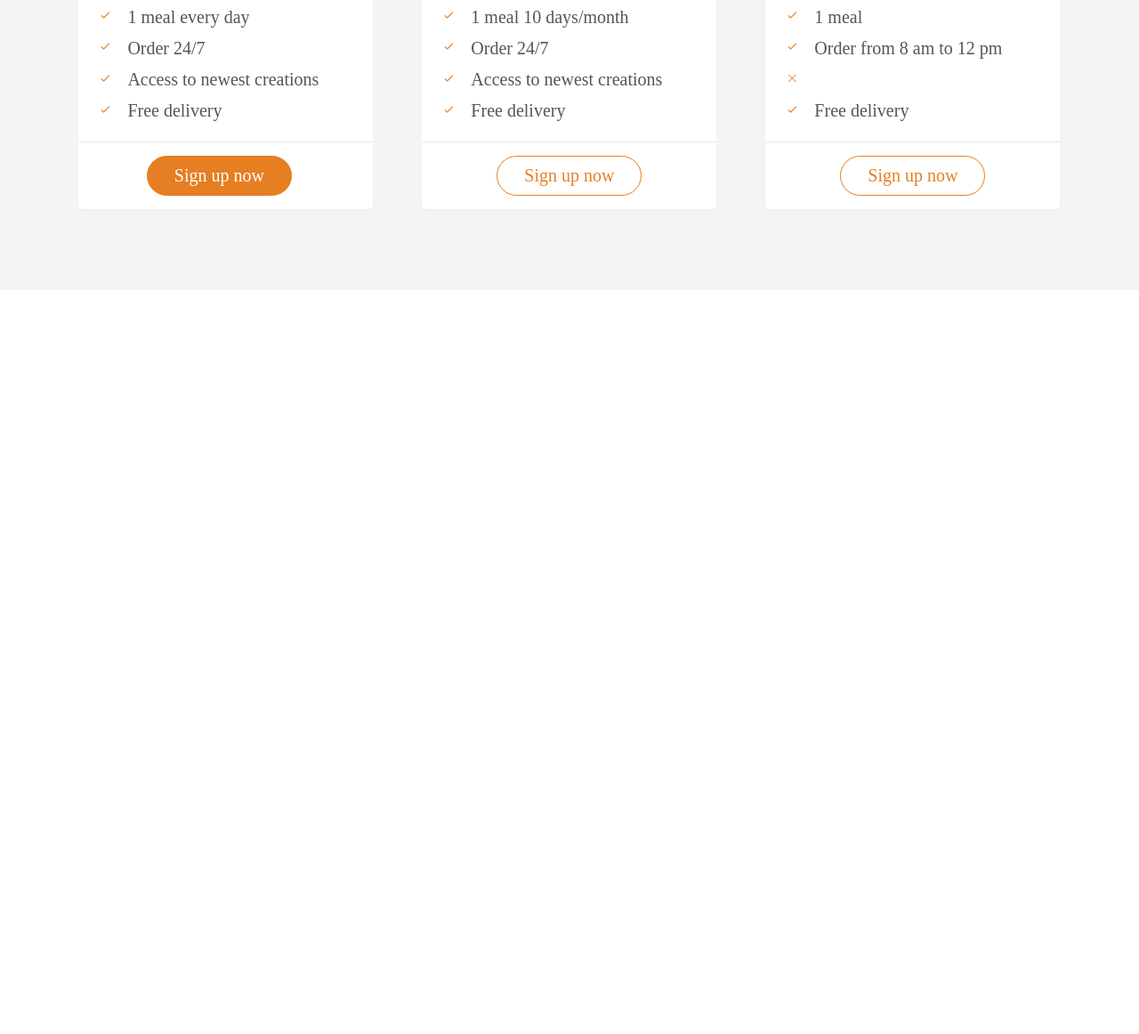
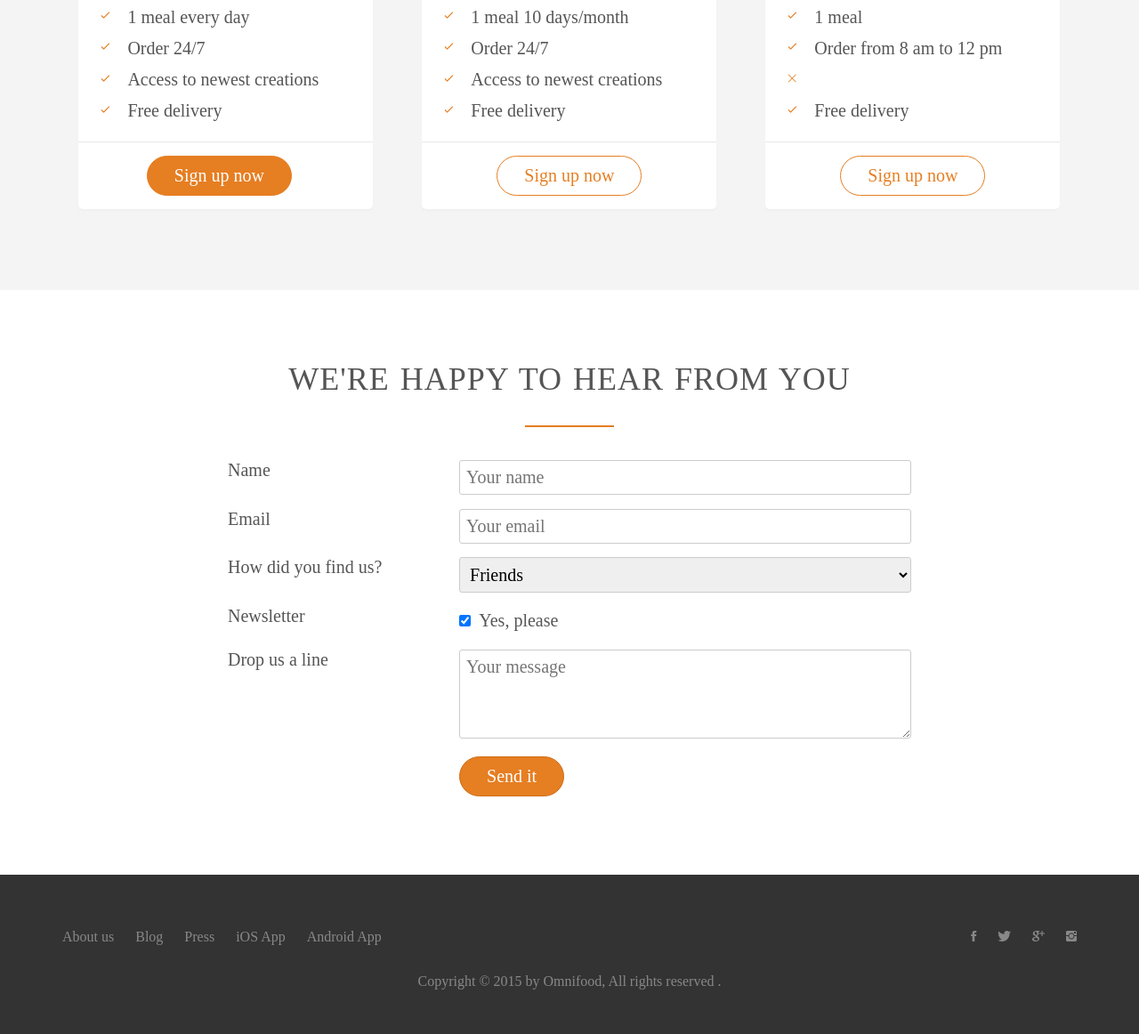
Before and after one commit to aissatna/Omni_food_website, a plain HTML site: page index.html in a window 1280 px wide. Shown: the part 4273-5435 px from the top of the page at 89% size. Before the commit the page ends 4599 px from the top, so only its background shows below. Drawn offline with Linux system fonts and the light colour scheme; files whose address does not match are found by name.

Commit message:
Building Section_FORM and Section_FOOTER

```diff
--- a/index.html
+++ b/index.html
@@ -147,7 +147,7 @@
 
 </section>
 
-<!--**********************  HOW IT WORKS  ****************-->
+<!--**********************  SECTION HOW IT WORKS  ****************-->
 <section class="section-steps">
     <div class="row">
         <h2>How it works &mdash;Simple as 1,2,3</h2>
@@ -257,7 +257,7 @@
 
 </section>
 
-<!--********************** CUSTOMER TESTIMONIALS  ****************-->
+<!--********************** SECTION CUSTOMER TESTIMONIALS  ****************-->
 <section class="section-testimonials">
     <div class="row">
         <h2>
@@ -289,7 +289,7 @@
 
     </div>
 </section>
-<!--********************** Sign up and pricing plans ****************-->
+<!--********************** SECTION SIGN UP  ****************-->
 <section class="section-plans">
     <div class="row">
         <h2>
@@ -363,6 +363,115 @@
 
 
 </section>
+<!--********************** SECTION FORM ****************-->
+<section class="section-form">
+    <div class="row">
+        <h2>
+            We're happy to hear from you
+        </h2>
+    </div>
+    <div class="row">
+        <form action="#" class="contact-form" method="post">
+            <div class="row">
+                <div class="col span-1-of-3">
+                    <label for="name">Name</label>
+                </div>
+                <div class="col span-2-of-3">
+                    <input id="name" name="name" placeholder="Your name" required type="text">
+                </div>
+
+            </div>
+            <div class="row">
+                <div class="col span-1-of-3">
+                    <label for="email">Email</label>
+                </div>
+                <div class="col span-2-of-3">
+                    <input id="email" name="email" placeholder="Your email" required type="email">
+                </div>
+
+            </div>
+            <div class="row">
+                <div class="col span-1-of-3">
+                    <label for="find-us">How did you find us?</label>
+                </div>
+                <div class="col span-2-of-3">
+                    <select id="find-us" name="find-us">
+                        <option selected value="friends">Friends</option>
+                        <option value="search">Search Engine</option>
+                        <option value="Ad">Advertisement</option>
+                        <option value="other">Other</option>
+
+                    </select>
+                </div>
+
+            </div>
+            <div class="row">
+                <div class="col span-1-of-3">
+                    <label for="news">Newsletter</label>
+                </div>
+                <div class="col span-2-of-3">
+                    <input checked id="news" name="news" type="checkbox"> Yes, please
+                </div>
+
+            </div>
+            <div class="row">
+                <div class="col span-1-of-3">
+                    <label>Drop us a line</label>
+                </div>
+                <div class="col span-2-of-3">
+                    <textarea name="message" placeholder="Your message"></textarea>
+                </div>
+
+            </div>
+            <div class="row">
+                <div class="col span-1-of-3">
+                    <label>&nbsp;</label>
+                </div>
+                <div class="col span-2-of-3">
+                    <input type="submit" value="Send it">
+                </div>
+
+            </div>
+
+
+        </form>
+
+
+    </div>
+</section>
+<!--********************** SECTION FOOTER ****************-->
+<footer>
+    <div class="row">
+        <div class="col span-1-of-2">
+            <ul class="footer-nav">
+                <li><a href="#"> About us </a></li>
+                <li><a href="#"> Blog </a></li>
+                <li><a href="#"> Press </a></li>
+                <li><a href="#"> iOS App </a></li>
+                <li><a href="#"> Android App</a></li>
+
+
+            </ul>
+
+        </div>
+        <div class="col span-1-of-2">
+            <ul class="social-links">
+                <li><a href="#"><i class="ion-social-facebook"></i> </a></li>
+                <li><a href="#"><i class="ion-social-twitter"></i> </a></li>
+                <li><a href="#"><i class="ion-social-googleplus"></i> </a></li>
+                <li><a href="#"><i class="ion-social-instagram"></i> </a></li>
+            </ul>
+        </div>
+
+    </div>
+    <div class="row">
+        <p>
+            Copyright &copy; 2015 by Omnifood, All rights reserved .
+        </p>
+    </div>
+
+</footer>
+
 
 </body>
 
--- a/resources/css/style.css
+++ b/resources/css/style.css
@@ -127,11 +127,11 @@ h2:after {
 
 /*}*/
 a:link, a:visited {
- color: #e67e22;
+    color: #e67e22;
     text-decoration: none;
     padding-bottom: 1px;
     border-bottom: 1px solid #e67e22;
-    transition: border-bottom 0.2s, color 0.2s ;
+    transition: border-bottom 0.2s, color 0.2s;
 }
 
 a:hover, a:active {
@@ -142,7 +142,8 @@ a:hover, a:active {
 
 /*-----------------BUTTONS--------------------*/
 .btn:link,
-.btn:visited {
+.btn:visited,
+input[type=submit] {
     display: inline-block;
     padding: 10px 30px;
     font-weight: 300;
@@ -153,7 +154,8 @@ a:hover, a:active {
 }
 
 .btn-full:link,
-.btn-full:visited {
+.btn-full:visited,
+input[type=submit] {
     background-color: #e67e22;
     border: 1px solid #e67e22;
     color: white;
@@ -167,12 +169,15 @@ a:hover, a:active {
 }
 
 .btn:hover,
-.btn:active {
+.btn:active,
+input[type=submit]:hover,
+input[type=submit]:active {
     background-color: #cf6d17;
 }
 
 .btn-full:hover,
-.btn-full:active {
+.btn-full:active,
+input[type=submit] {
 
     border: 1px solid #cf6d17;
 
@@ -192,7 +197,7 @@ header {
     background-size: cover;
     background-position: center;
     height: 100vh;
-     background-attachment: fixed;
+    background-attachment: fixed;
 }
 
 .hero-text-box {
@@ -338,8 +343,9 @@ header {
     width: auto;
     margin-right: 10px;
 }
+
 .btn-app:link,
-.btn-app:visited{
+.btn-app:visited {
     border: 0;
 }
 
@@ -355,25 +361,28 @@ header {
 .city-feature {
     margin-bottom: 5px;
 }
+
 /*--------------------------------------------*/
 /*CUSTOMER TESTIMONIALS */
 /*--------------------------------------------*/
-.section-testimonials{
-    background-image:linear-gradient(rgba(0,0,0,0.8),rgba(0,0,0,0.8)), url("img/back-customers.jpg");
+.section-testimonials {
+    background-image: linear-gradient(rgba(0, 0, 0, 0.8), rgba(0, 0, 0, 0.8)), url("img/back-customers.jpg");
     background-size: cover;
     color: white;
     background-attachment: fixed;
 
 
 }
-blockquote{
+
+blockquote {
     padding: 2%;
     font-style: italic;
     line-height: 145%;
     position: relative;
     margin-top: 40px;
 }
-blockquote:before{
+
+blockquote:before {
     content: "\201C";
     font-size: 500%;
     display: block;
@@ -381,7 +390,8 @@ blockquote:before{
     top: -5px;
     left: -5px;
 }
-cite{
+
+cite {
     font-size: 90%;
     margin-top: 25px;
     display: block;
@@ -450,3 +460,118 @@ cite img {
     padding: 5px 0;
 
 }
+
+/*--------------------------------------------*/
+/*FORM*/
+/*--------------------------------------------*/
+.section-form {
+    width: 60%;
+    margin: 0 auto;
+}
+
+input[type=text],
+input[type=email],
+select,
+textarea {
+    width: 100%;
+    padding: 7px;
+    border-radius: 3px;
+    border: 1px solid #cccccc;
+}
+
+textarea {
+    height: 100px;
+}
+
+input[type=checkbox] {
+    margin: 10px 5px 10px 0;
+}
+
+*:focus {
+    outline: none;
+}
+
+/*--------------------------------------------*/
+/*FOOTER*/
+/*--------------------------------------------*/
+footer {
+    background-color: #333333;
+    padding: 50px;
+    font-size: 80%;
+
+}
+
+.footer-nav {
+    list-style: none;
+    float: left;
+}
+
+.social-links {
+    list-style: none;
+    float: right;
+}
+
+.footer-nav li,
+.social-links li {
+    display: inline-block;
+    margin-right: 20px;
+
+}
+
+.footer-nav li:last-child,
+.social-links li:last-child {
+    margin: 0;
+
+}
+
+.footer-nav li a:link,
+.footer-nav li a:visited,
+.social-links li a:link,
+.social-links li a:visited {
+    text-decoration: none;
+    border: 0;
+    color: #888888;
+    transition: color 0.2s;
+
+}
+
+.footer-nav li a:hover,
+.footer-nav li a:active {
+    color: #dddddd;
+}
+
+.social-links li a:link
+.social-links li a:visited {
+    font-size: 160%;
+}
+
+.ion-social-facebook,
+.ion-social-twitter,
+.ion-social-googleplus,
+.ion-social-instagram {
+    transition: color 0.2s;
+
+}
+
+
+.ion-social-facebook:hover {
+    color: #3b5998;
+}
+
+.ion-social-twitter:hover {
+    color: #55acee;
+}
+
+.ion-social-googleplus:hover {
+    color: #dd4b39;
+}
+
+.ion-social-instagram:hover {
+    color: #517fa4;
+}
+
+footer p {
+    color: #888888;
+    text-align: center;
+    margin-top: 20px;
+}
```
